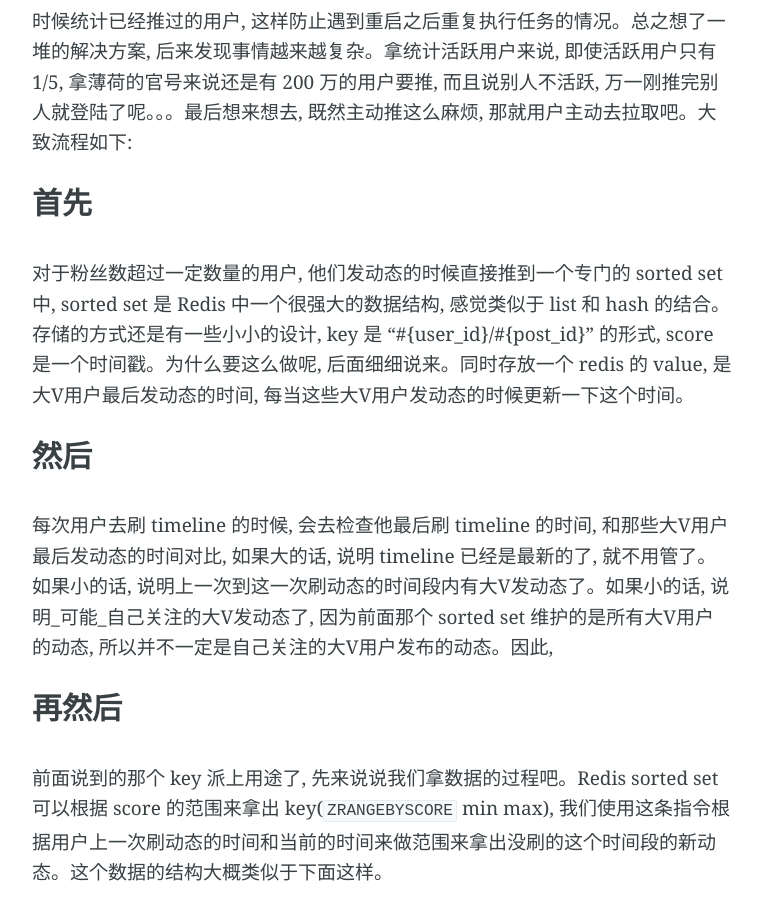
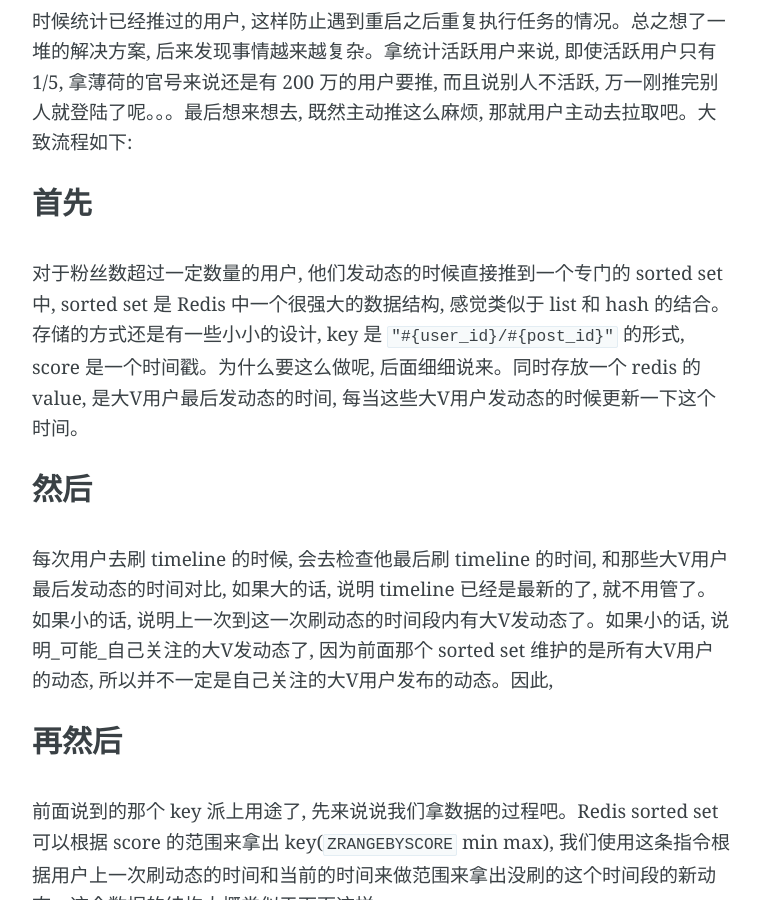
Before and after one commit to teddy1004/teddy1004.github.io, a Jekyll site: the page built from _posts/2015-6-5-optimize-timeline.md, in a window 1280 px wide and 900 px high, scrolled down 2821 px. Shown: the whole window, without its empty margins (258-1020 px from the left). Built offline with Jekyll 4.4.1, drawn with Linux system fonts in a browser that asks for light colours; Markdown is read by kramdown in place of the engine named in the settings; some of the changed text lies outside the part shown.

Commit message:
update article

```diff
--- a/_posts/2015-6-5-optimize-timeline.md
+++ b/_posts/2015-6-5-optimize-timeline.md
@@ -20,7 +20,7 @@
 
 ![](/images/tml2.png)
 
-整个请求的响应时间也是骤减, 不得不说, 这感觉真爽 ^_^
+整个请求的响应时间也是骤减, 不得不说, 这感觉真爽 ^..^
 
 ![](/images/tml3.png)
 
@@ -34,7 +34,7 @@
 期间我们想过很多解决的办法, 譬如统计活跃用户只给活跃用户推, 执行异步任务的时候统计已经推过的用户, 这样防止遇到重启之后重复执行任务的情况。总之想了一堆的解决方案, 后来发现事情越来越复杂。拿统计活跃用户来说, 即使活跃用户只有 1/5, 拿薄荷的官号来说还是有 200 万的用户要推, 而且说别人不活跃, 万一刚推完别人就登陆了呢。。。最后想来想去, 既然主动推这么麻烦, 那就用户主动去拉取吧。大致流程如下:
 
 #### 首先
-对于粉丝数超过一定数量的用户, 他们发动态的时候直接推到一个专门的 sorted set 中, sorted set 是 Redis 中一个很强大的数据结构, 感觉类似于 list 和 hash 的结合。存储的方式还是有一些小小的设计, key 是 "#{user_id}/#{post_id}" 的形式, score 是一个时间戳。为什么要这么做呢, 后面细细说来。同时存放一个 redis 的 value, 是大V用户最后发动态的时间, 每当这些大V用户发动态的时候更新一下这个时间。
+对于粉丝数超过一定数量的用户, 他们发动态的时候直接推到一个专门的 sorted set 中, sorted set 是 Redis 中一个很强大的数据结构, 感觉类似于 list 和 hash 的结合。存储的方式还是有一些小小的设计, key 是 `"#{user_id}/#{post_id}"` 的形式, score 是一个时间戳。为什么要这么做呢, 后面细细说来。同时存放一个 redis 的 value, 是大V用户最后发动态的时间, 每当这些大V用户发动态的时候更新一下这个时间。
 
 #### 然后
 每次用户去刷 timeline 的时候, 会去检查他最后刷 timeline 的时间, 和那些大V用户最后发动态的时间对比, 如果大的话, 说明 timeline 已经是最新的了, 就不用管了。如果小的话, 说明上一次到这一次刷动态的时间段内有大V发动态了。如果小的话, 说明_可能_自己关注的大V发动态了, 因为前面那个 sorted set 维护的是所有大V用户的动态, 所以并不一定是自己关注的大V用户发布的动态。因此,
```
Also changed, not shown: other parts of _posts/2015-6-5-optimize-timeline.md (+1 -1 lines).
